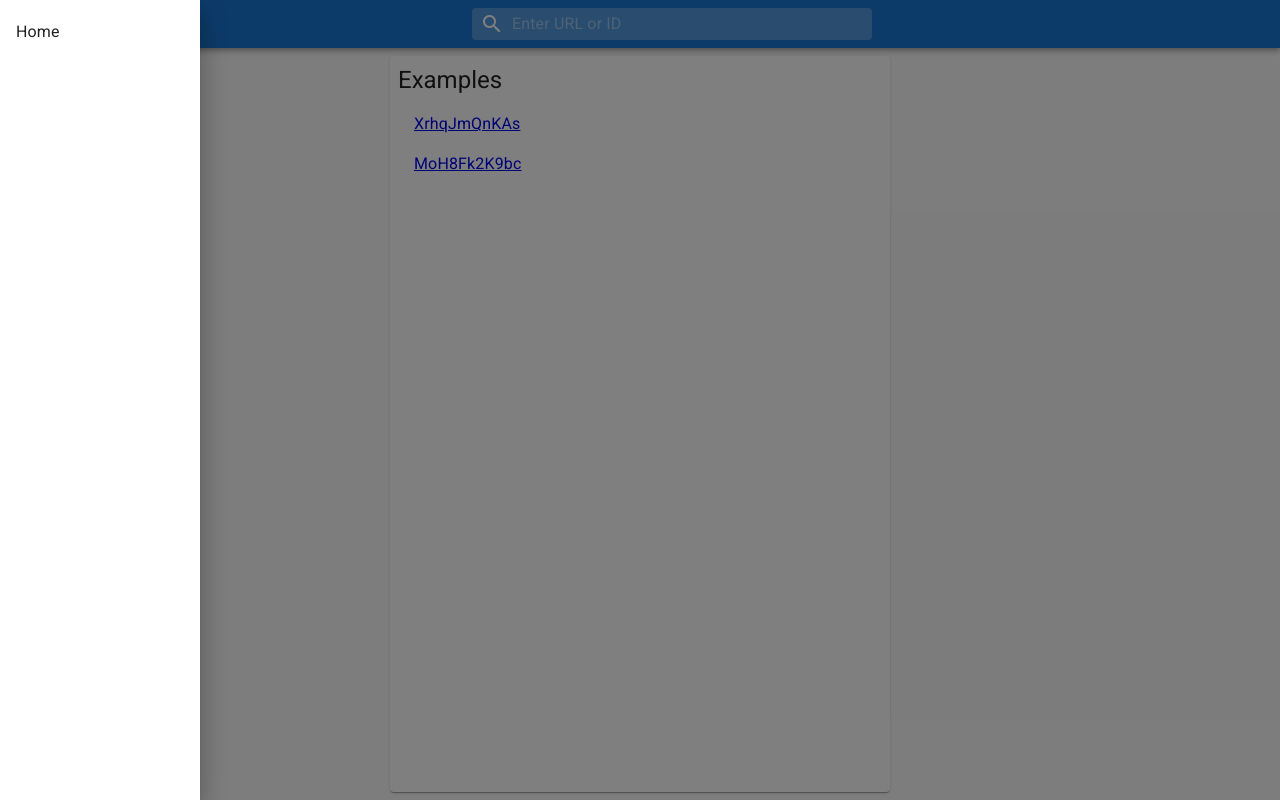
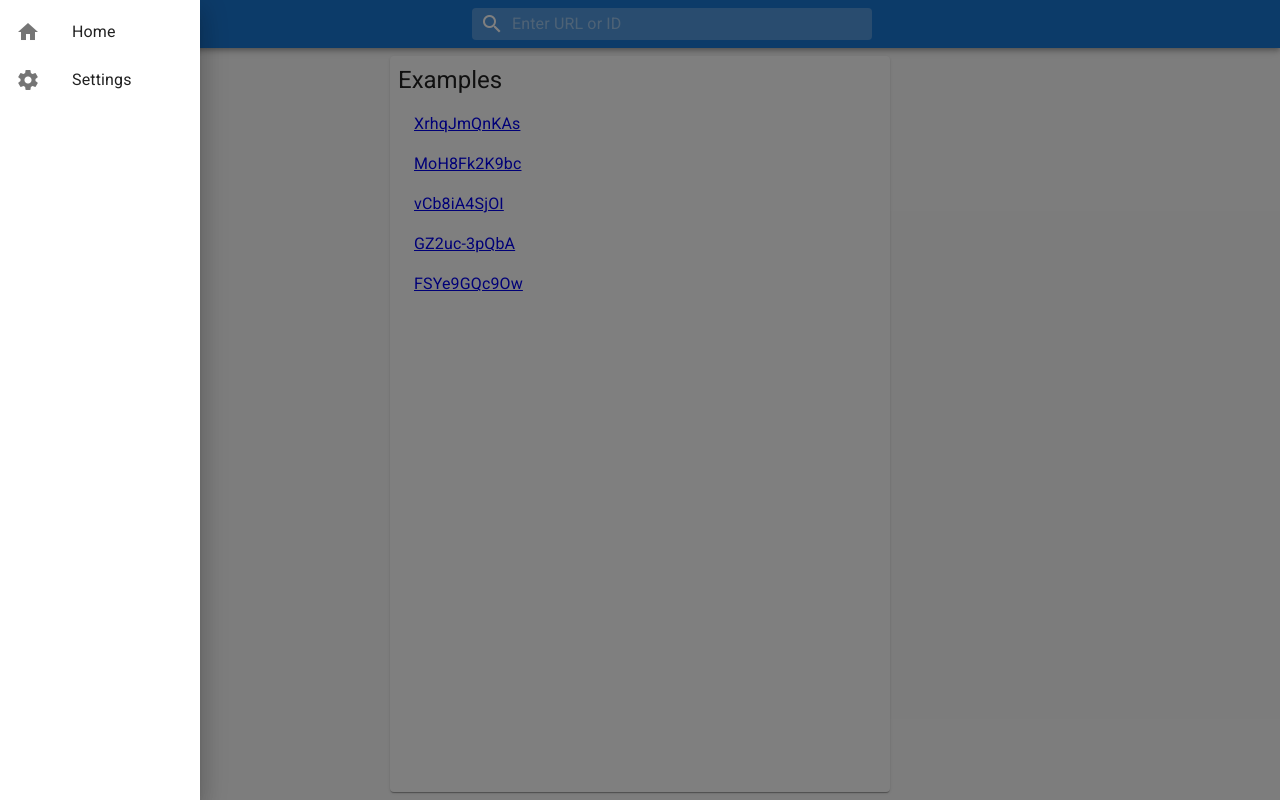
Before and after one commit to hi-ogawa/ytsub-v2, a React app: page / in a window 1280 px wide. Both pictures are taken after a click on the button "menu". Built offline with nearby package versions, Linux system fonts and the light colour scheme.

Commit message:
feat: add language setting (#7)
* feat: add language setting

* refactor: refactor `LanguageSelect` props

```diff
--- a/package.json
+++ b/package.json
@@ -18,6 +18,7 @@
     "@emotion/react": "^11.7.1",
     "@emotion/styled": "^11.6.0",
     "@mui/material": "^5.2.8",
+    "@rehooks/local-storage": "^2.4.4",
     "notistack": "^2.0.3",
     "react": "^17.0.2",
     "react-dom": "^17.0.2",
--- a/src/components/app.tsx
+++ b/src/components/app.tsx
@@ -8,6 +8,7 @@ import {
   InputBase,
   List,
   ListItem,
+  ListItemIcon,
   ListItemText,
   Paper,
   Toolbar,
@@ -17,6 +18,7 @@ import { useSnackbar } from "notistack";
 import * as React from "react";
 import { Link, Navigate, Route, Routes, useNavigate } from "react-router-dom";
 import { parseVideoId } from "../utils/youtube";
+import { SettingsPage } from "./settings-page";
 import { SetupPage } from "./setup-page";
 import { WatchPage } from "./watch-page";
 
@@ -105,16 +107,29 @@ function Header({ openMenu }: { openMenu: () => void }) {
   );
 }
 
+function makeLinkBehavior(to: string) {
+  return React.forwardRef(function LinkBehavior(props, ref) {
+    return <Link to={to} ref={ref as any} {...props} role={undefined} />;
+  });
+}
+
 function Menu() {
-  const LinkBehavior = React.forwardRef(function LinkBehavior(props, ref) {
-    return <Link to="/" ref={ref as any} {...props} role={undefined} />;
-  });
-
+  // TODO: Close drawer on success navigation
+  // (Probably need to implement custom link component with https://reactrouter.com/docs/en/v6/api#uselinkclickhandler)
   return (
     <Box sx={{ width: "200px" }}>
       <List>
-        <ListItem button component={LinkBehavior}>
+        <ListItem button component={makeLinkBehavior("/")}>
+          <ListItemIcon>
+            <Icon>home</Icon>
+          </ListItemIcon>
           <ListItemText primary="Home" />
+        </ListItem>
+        <ListItem button component={makeLinkBehavior("/settings")}>
+          <ListItemIcon>
+            <Icon>settings</Icon>
+          </ListItemIcon>
+          <ListItemText primary="Settings" />
         </ListItem>
       </List>
     </Box>
@@ -122,7 +137,13 @@ function Menu() {
 }
 
 function HomePage() {
-  const videoIds = ["XrhqJmQnKAs", "MoH8Fk2K9bc"];
+  const videoIds = [
+    "XrhqJmQnKAs",
+    "MoH8Fk2K9bc",
+    "vCb8iA4SjOI",
+    "GZ2uc-3pQbA",
+    "FSYe9GQc9Ow",
+  ];
 
   return (
     <Box
@@ -171,6 +192,7 @@ export function App() {
         </Box>
         <Routes>
           <Route index element={<HomePage />} />
+          <Route path="settings" element={<SettingsPage />} />
           <Route path="setup/:videoId" element={<SetupPage />} />
           <Route path="watch" element={<WatchPage />} />
           <Route path="*" element={<Navigate replace to="/" />} />
--- /dev/null
+++ b/src/components/settings-page.tsx
@@ -0,0 +1,113 @@
+import {
+  Box,
+  Button,
+  MenuItem,
+  Paper,
+  TextField,
+  TextFieldProps,
+  Typography,
+} from "@mui/material";
+import { useSnackbar } from "notistack";
+import * as React from "react";
+import {
+  FILTERED_LANGUAGE_CODES,
+  LanguageCode,
+  languageCodeToName,
+} from "../utils/language";
+import { useLanguageSetting } from "../utils/storage";
+
+function LanguageSelect({
+  languageCodes,
+  ...props
+}: {
+  languageCodes: LanguageCode[];
+} & TextFieldProps) {
+  return (
+    <TextField {...props} select>
+      <MenuItem
+        key=""
+        value=""
+        sx={{
+          fontSize: "0.8rem",
+          opacity: 0.5,
+          display: "flex",
+          justifyContent: "center",
+        }}
+      >
+        SELECT LANGUAGE
+      </MenuItem>
+      {languageCodes.map((code) => (
+        <MenuItem key={code} value={code}>
+          {languageCodeToName(code)}
+        </MenuItem>
+      ))}
+    </TextField>
+  );
+}
+
+export function SettingsPage() {
+  const [languageSetting, setLanguageSetting] = useLanguageSetting();
+  const [language1, setLanguage1] = React.useState<string>(
+    languageSetting.language1 ?? ""
+  );
+  const [language2, setLanguage2] = React.useState<string>(
+    languageSetting.language2 ?? ""
+  );
+  const { enqueueSnackbar } = useSnackbar();
+
+  const changed =
+    languageSetting.language1 !== language1 ||
+    languageSetting.language2 !== language2;
+  const valid =
+    FILTERED_LANGUAGE_CODES.includes(language1 as any) &&
+    FILTERED_LANGUAGE_CODES.includes(language2 as any);
+
+  function onUpdate() {
+    setLanguageSetting({ language1, language2 } as any);
+    enqueueSnackbar("Successfuly updated", { variant: "success" });
+  }
+
+  return (
+    <Box
+      sx={{
+        flex: "1 0 auto",
+        display: "flex",
+        justifyContent: "center",
+        padding: 2,
+      }}
+    >
+      <Paper
+        sx={{
+          flex: "1 0 auto",
+          maxWidth: "500px",
+          height: 1,
+          padding: 2,
+          display: "flex",
+          flexDirection: "column",
+          gap: 1.5,
+        }}
+      >
+        <Typography variant="h5">Settings</Typography>
+        <LanguageSelect
+          languageCodes={FILTERED_LANGUAGE_CODES}
+          label="1st language"
+          value={language1}
+          onChange={({ target: { value } }) => setLanguage1(value as string)}
+        />
+        <LanguageSelect
+          languageCodes={FILTERED_LANGUAGE_CODES}
+          label="2nd language"
+          value={language2}
+          onChange={({ target: { value } }) => setLanguage2(value as string)}
+        />
+        <Button
+          variant="contained"
+          disabled={!changed || !valid}
+          onClick={onUpdate}
+        >
+          Update
+        </Button>
+      </Paper>
+    </Box>
+  );
+}
--- a/src/components/setup-page.tsx
+++ b/src/components/setup-page.tsx
@@ -16,9 +16,11 @@ import { Navigate, useNavigate, useParams } from "react-router-dom";
 import { Err, Ok } from "ts-results";
 import { useVideoMetadata } from "../utils/hooks";
 import { FILTERED_LANGUAGE_CODES, languageCodeToName } from "../utils/language";
+import { useLanguageSetting } from "../utils/storage";
 import { CaptionConfig, VideoMetadata, WatchParameters } from "../utils/types";
 import { encode } from "../utils/url";
 import { withHook } from "../utils/with-hook";
+import { findCaptionConfig } from "../utils/youtube";
 
 export const SetupPage = withHook(
   () => {
@@ -42,6 +44,9 @@ export const SetupPage = withHook(
 function SetupPageOk({ data: videoId }: { data: string }) {
   const { enqueueSnackbar } = useSnackbar();
   const navigate = useNavigate();
+  const [{ language1, language2 }] = useLanguageSetting();
+  const [caption1, setCaption1] = React.useState<CaptionConfig>();
+  const [caption2, setCaption2] = React.useState<CaptionConfig>();
 
   const {
     data: videoMetadata,
@@ -55,8 +60,19 @@ function SetupPageOk({ data: videoId }: { data: string }) {
     },
   });
 
-  const [caption1, setCaption1] = React.useState<CaptionConfig>();
-  const [caption2, setCaption2] = React.useState<CaptionConfig>();
+  React.useEffect(() => {
+    if (videoMetadata) {
+      if (language1 && language2) {
+        const found1 = findCaptionConfig(videoMetadata, language1);
+        let found2 = findCaptionConfig(videoMetadata, language2);
+        if (found1 && !found2) {
+          found2 = { vssId: found1.vssId, translation: language2 };
+        }
+        setCaption1(found1);
+        setCaption2(found2);
+      }
+    }
+  }, [videoMetadata]);
 
   function onPlay() {
     if (!caption1 || !caption2) return;
--- a/src/utils/language.ts
+++ b/src/utils/language.ts
@@ -160,3 +160,8 @@ export const FILTERED_LANGUAGE_CODES: LanguageCode[] = [
   "it",
   "ru",
 ];
+
+export interface LanguageSetting {
+  language1?: LanguageCode;
+  language2?: LanguageCode;
+}
--- /dev/null
+++ b/src/utils/storage.ts
@@ -0,0 +1,16 @@
+import { useLocalStorage } from "@rehooks/local-storage";
+import type { LocalStorageReturnValue } from "@rehooks/local-storage/lib/use-localstorage";
+import type { LanguageSetting } from "./language";
+
+const PREFIX = "ytsub-v2";
+
+function toKey(name: string, version: string = "v1"): string {
+  return PREFIX + "/" + name + "-" + version;
+}
+
+export function useLanguageSetting(): LocalStorageReturnValue<LanguageSetting> {
+  return useLocalStorage<LanguageSetting>(toKey("language-setting"), {
+    language1: undefined,
+    language2: undefined,
+  });
+}
--- a/src/utils/youtube.ts
+++ b/src/utils/youtube.ts
@@ -1,4 +1,5 @@
 import { sprintf } from "sprintf-js";
+import { LanguageCode } from "./language";
 import { CaptionConfig, CaptionEntry, VideoMetadata } from "./types";
 
 export function parseVideoId(value: string): string | undefined {
@@ -50,6 +51,30 @@ export function captionConfigToUrl(
   return;
 }
 
+export function findCaptionConfig(
+  videoMetadata: VideoMetadata,
+  code: LanguageCode
+): CaptionConfig | undefined {
+  const { captionTracks } =
+    videoMetadata.captions.playerCaptionsTracklistRenderer;
+
+  // Manual caption
+  let manual = captionTracks.find(({ vssId }) => vssId.startsWith("." + code));
+  if (manual) {
+    return { vssId: manual.vssId };
+  }
+
+  // Machine speech recognition capion
+  let machine = captionTracks.find(({ vssId }) =>
+    vssId.startsWith("a." + code)
+  );
+  if (machine) {
+    return { vssId: machine.vssId };
+  }
+
+  return;
+}
+
 export function ttmlToEntries(
   ttml: string
 ): { begin: number; end: number; text: string }[] {
```
Also changed, not shown: 1 other file (tests, documents, lock files or other folders).
